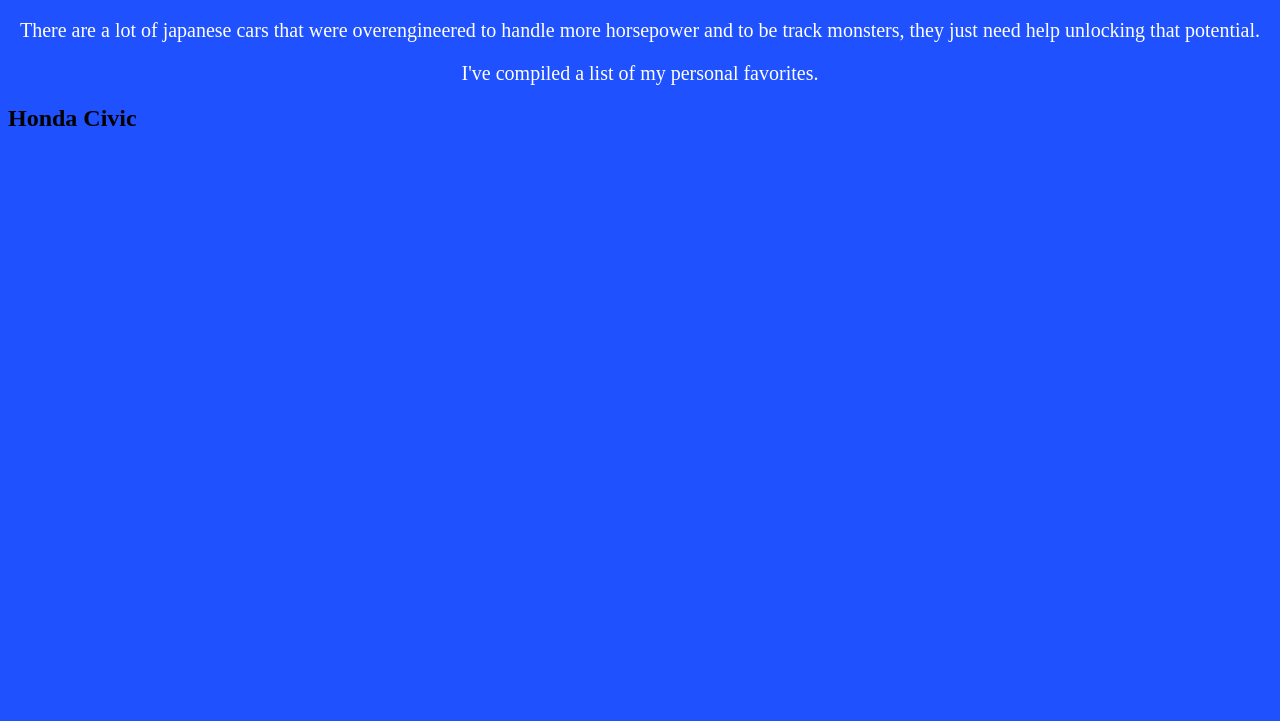
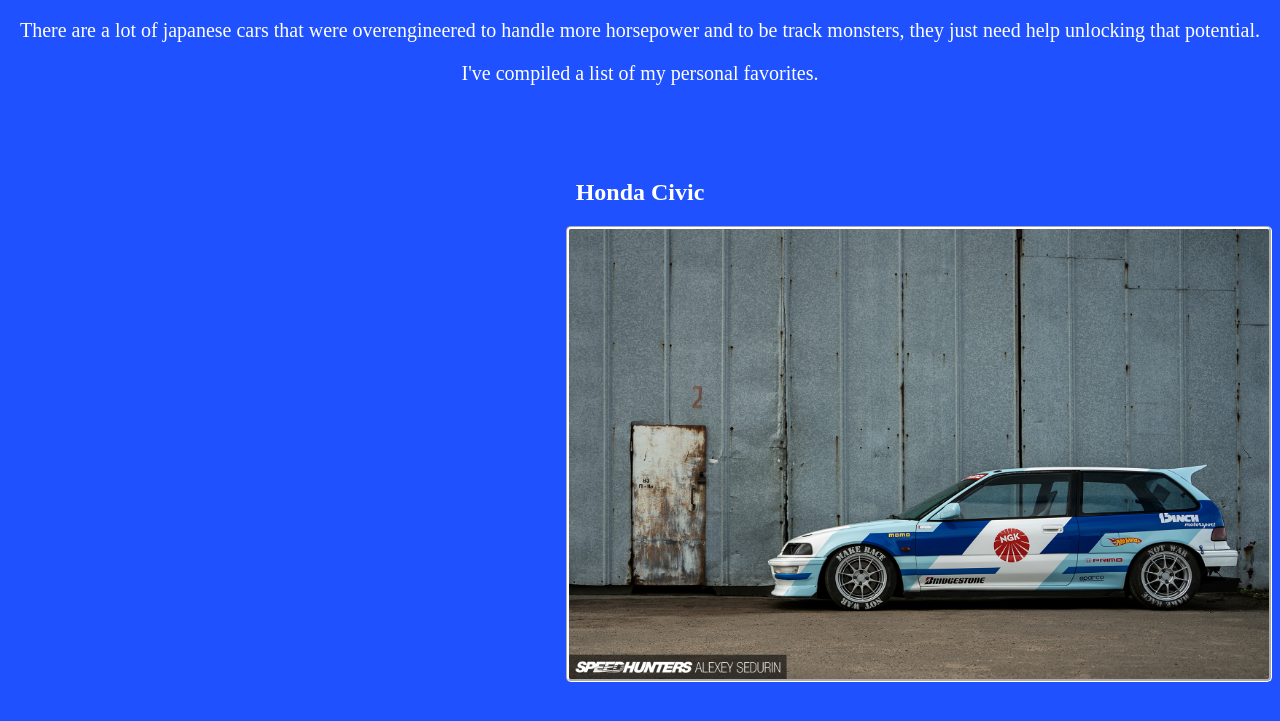
Before and after one commit to KamZ33/JDM, a plain HTML site: page index.html in a window 1280 px wide. Shown: the part 61-782 px from the top of the page. Drawn offline with Linux system fonts and the light colour scheme.

Commit message:
Added lots of stuff
Signed-off-by: KamZ33 <kamenmariov2@gmail.com>

```diff
--- a/index.html
+++ b/index.html
@@ -13,9 +13,11 @@
          help unlocking that potential.</p>
 
     <p>I've compiled a list of my personal favorites.</p>
-
+        <br>
+        <br>
+        <br>
     <h2>Honda Civic</h2>
-
+    <img src="./images/civic1.jpg">
 
 
 
--- a/styles.css
+++ b/styles.css
@@ -1,8 +1,12 @@
   /*-------------------------------------------- */
-
+  /* h1 */
+  h1 {
+    text-align: center;
+    color: white;
+  }
   /*-------------------------------------------- */
-  /* H1 element */
-   h1 {
+  /* h2 */
+   h2 {
        text-align: center;
        color: white;
 
@@ -20,3 +24,12 @@
        font-size: 20px;
    }
   /*-------------------------------------------- */
+  /* img1 */
+  img {
+    float: right;
+    width: 700px;
+      height: 450px;
+      border-style: groove;
+      border-color:white;
+      border-radius: 5px;
+  }
```
Also changed, not shown: images/civic1.jpg (added), images/civic2.jpg (added).
